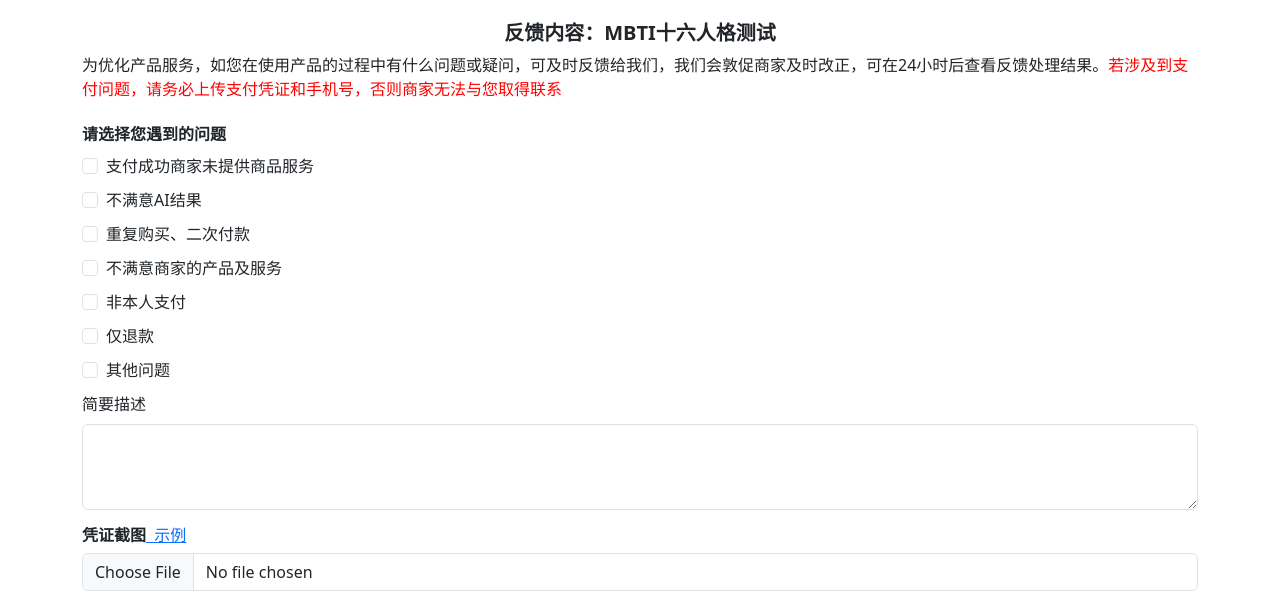
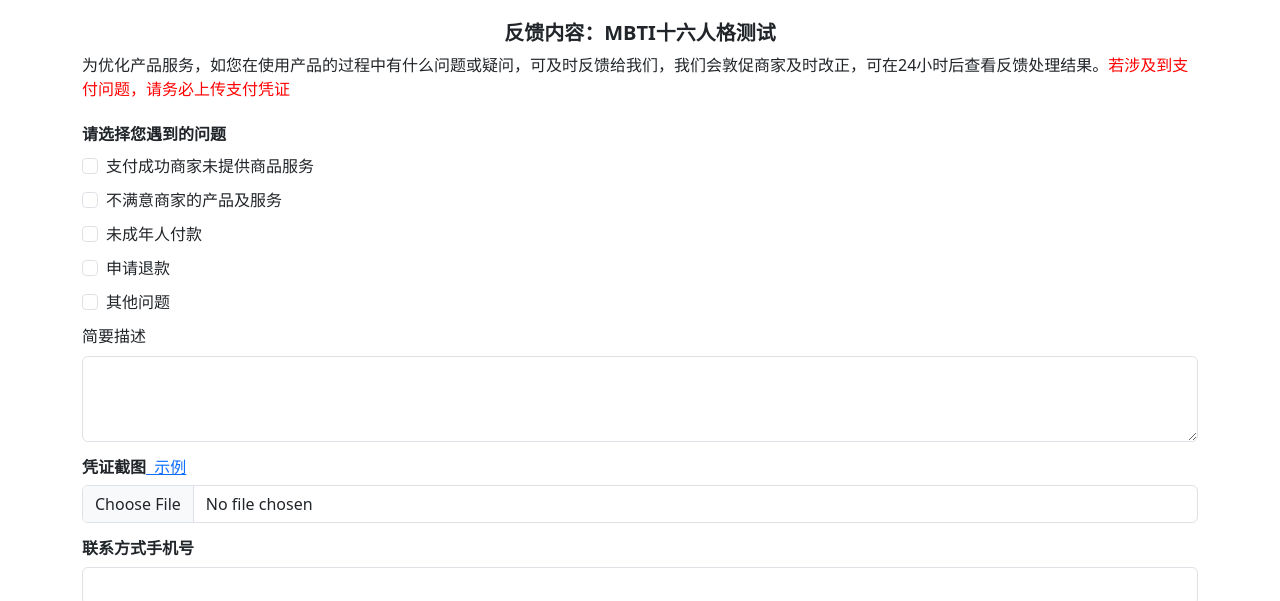
Before and after one commit to peiili/feedback, a plain HTML site: page template/index.html in a window 1280 px wide. Shown: the part 303-904 px from the top of the page. Drawn offline with nearby package versions, Linux system fonts and the light colour scheme.

Commit message:
修改反馈内容

```diff
--- a/template/index.html
+++ b/template/index.html
@@ -30,7 +30,7 @@
     </div>
     <div class="container">
         <p class="h5 text-center pt-4"><strong>反馈内容：MBTI十六人格测试</strong></p>
-        <p class="fs-6 fw-light">为优化产品服务，如您在使用产品的过程中有什么问题或疑问，可及时反馈给我们，我们会敦促商家及时改正，可在24小时后查看反馈处理结果。<span style="color:red">若涉及到支付问题，请务必上传支付凭证和手机号，否则商家无法与您取得联系</span></p>
+        <p class="fs-6 fw-light">为优化产品服务，如您在使用产品的过程中有什么问题或疑问，可及时反馈给我们，我们会敦促商家及时改正，可在24小时后查看反馈处理结果。<span style="color:red">若涉及到支付问题，请务必上传支付凭证</span></p>
         <form class="mt-4" id="form">
             <p class="h6"><strong>请选择您遇到的问题</strong></p>
             <div class="form-check">
@@ -40,33 +40,21 @@
                 </label>
             </div>
             <div class="form-check">
-                <input class="form-check-input" type="checkbox" value="信息填写错误" name="check" id="flexCheck2">
-                <label class="form-check-label" for="flexCheck2">
-                    不满意AI结果
-                </label>
-            </div>
-            <div class="form-check">
-                <input class="form-check-input" type="checkbox" value="重复购买、二次付款" name="check" id="flexCheck4">
-                <label class="form-check-label" for="flexCheck4">
-                    重复购买、二次付款
-                </label>
-            </div>
-            <div class="form-check">
                 <input class="form-check-input" type="checkbox" value="不满意商家的产品及服务" name="check" id="flexCheck5">
                 <label class="form-check-label" for="flexCheck5">
                     不满意商家的产品及服务
                 </label>
             </div>
             <div class="form-check">
-                <input class="form-check-input" type="checkbox" value="非本人支付" name="check" id="flexCheck6">
+                <input class="form-check-input" type="checkbox" value="未成年人付款" name="check" id="flexCheck6">
                 <label class="form-check-label" for="flexCheck6">
-                    非本人支付
+                    未成年人付款
                 </label>
             </div>
             <div class="form-check">
                 <input class="form-check-input" type="checkbox" value="仅退款" name="check" id="flexCheck8">
                 <label class="form-check-label" for="flexCheck8">
-                    仅退款
+                    申请退款
                 </label>
             </div>
             <div class="form-check">
```
